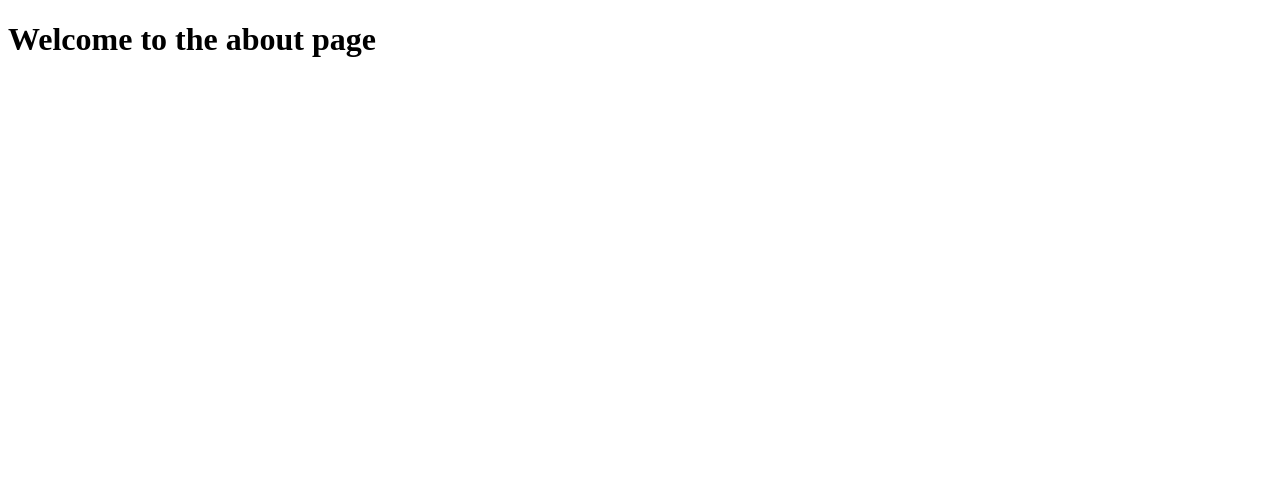
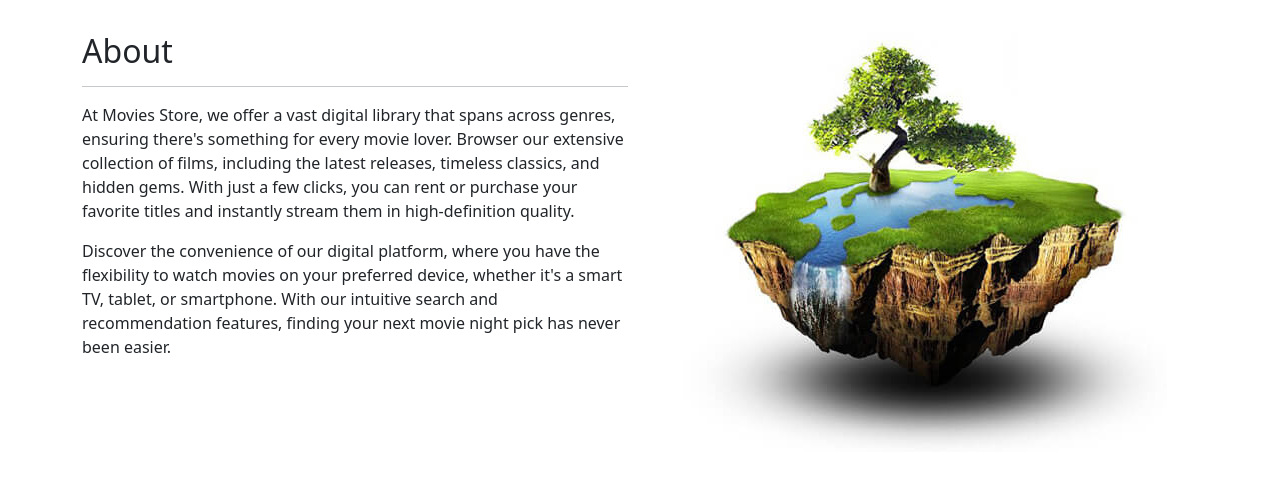
Before and after one commit to sarmaakondi/django-movies-store, a Django app: page /about in a window 1280 px wide. Shown: the top 483 px of the page. Run offline with Django 5.2, Linux system fonts and the light colour scheme; some libraries are stand-ins or nearby versions.

Commit message:
Update the about template

```diff
--- a/home/templates/home/about.html
+++ b/home/templates/home/about.html
@@ -1,11 +1,41 @@
-<!DOCTYPE html>
-<html lang="en">
-    <head>
-        <meta charset="UTF-8" />
-        <meta name="viewport" content="width=device-width, initial-scale=1.0" />
-        <title>About page</title>
-    </head>
-    <body>
-        <h1>Welcome to the about page</h1>
-    </body>
-</html>
+<!-- Extend the base template -->
+{% extends "base.html" %}
+
+<!-- Update block content -->
+{% block content %}
+<!-- load static files -->
+{% load static %}
+<div class="p-3">
+    <div class="container">
+        <div class="row mt-3">
+            <div class="col-md-6 mx-auto mb-3">
+                <h2>About</h2>
+                <hr />
+                <p>
+                    At Movies Store, we offer a vast digital library that spans
+                    across genres, ensuring there's something for every movie
+                    lover. Browser our extensive collection of films, including
+                    the latest releases, timeless classics, and hidden gems.
+                    With just a few clicks, you can rent or purchase your
+                    favorite titles and instantly stream them in high-definition
+                    quality.
+                </p>
+                <p>
+                    Discover the convenience of our digital platform, where you
+                    have the flexibility to watch movies on your preferred
+                    device, whether it's a smart TV, tablet, or smartphone. With
+                    our intuitive search and recommendation features, finding
+                    your next movie night pick has never been easier.
+                </p>
+            </div>
+            <div class="col-md-6 mx-auto mb-3 text-center">
+                <img
+                    src="{% static 'img/about.jpg' %}"
+                    class="max-width-100"
+                    alt="about"
+                />
+            </div>
+        </div>
+    </div>
+</div>
+{% endblock content %}
```
Also changed, not shown: moviesstore/static/img/about.jpg (added).
